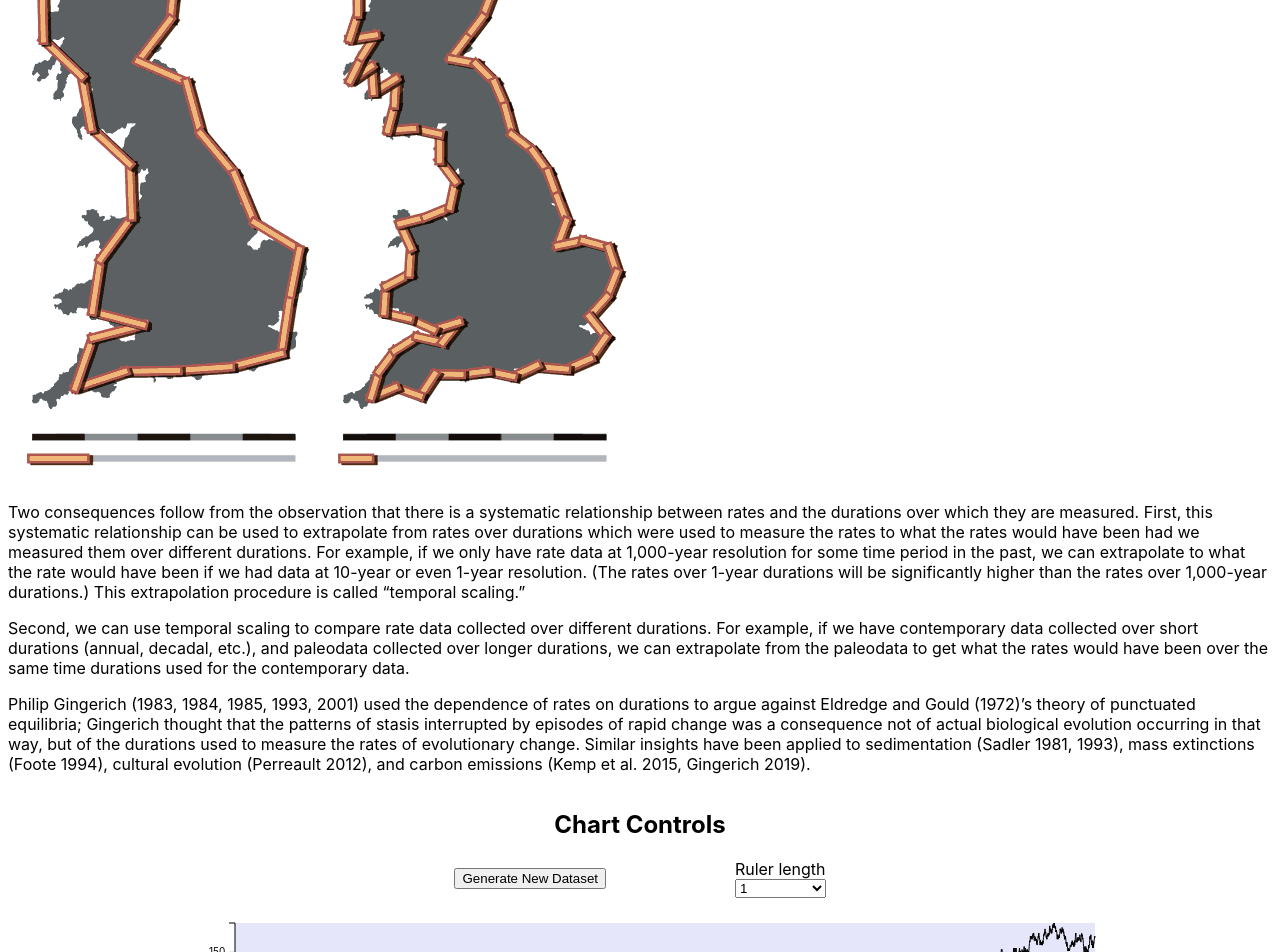
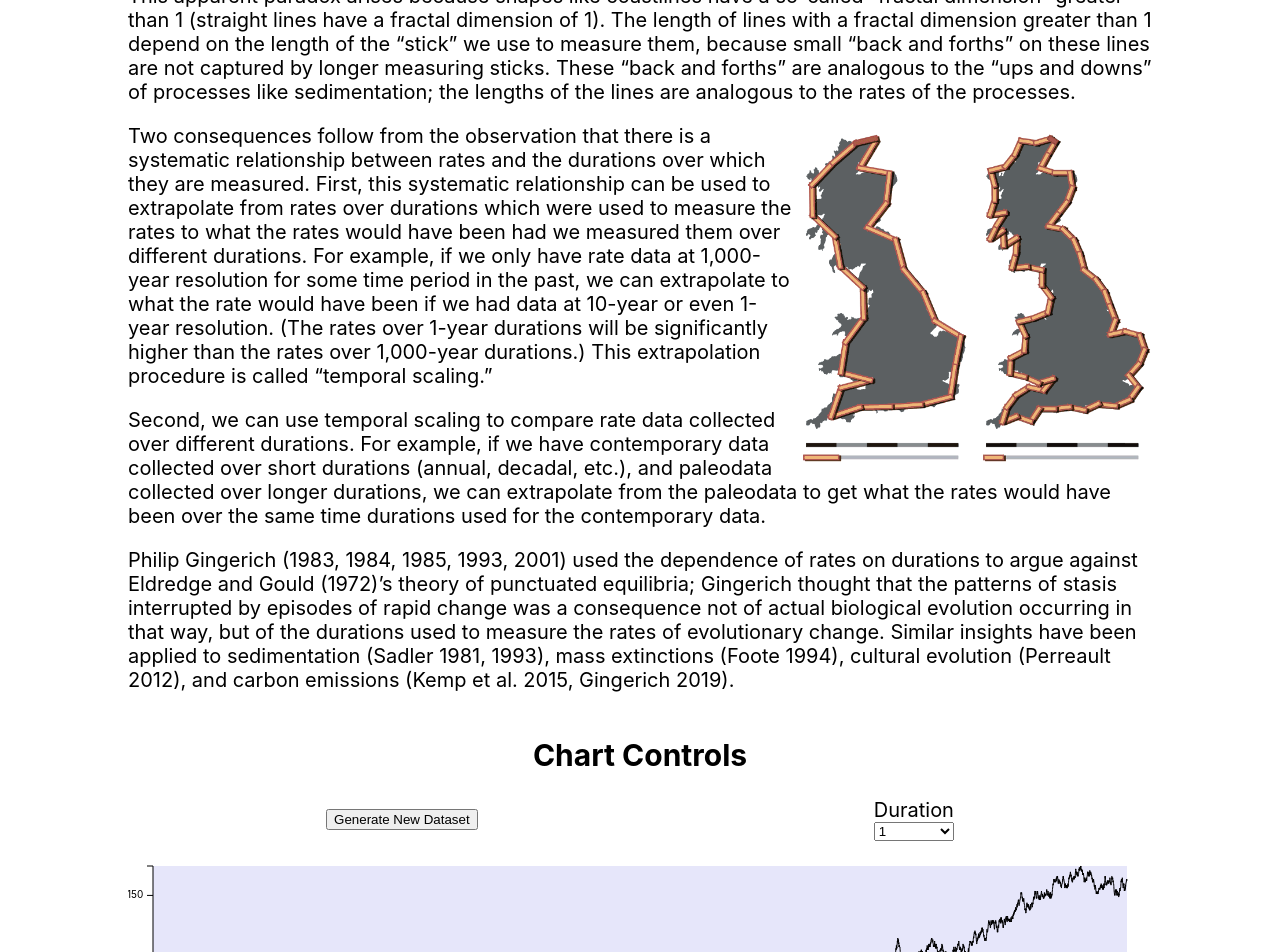
Before and after one commit to scl963/temporal-scaling, a Next.js app: page / in a window 1280 px wide. Shown: the part 680-1632 px from the top of the page. Built offline with nearby package versions, Linux system fonts and the light colour scheme.

Commit message:
Text styling updates

```diff
--- /dev/null
+++ b/components/Chart/ChartSection.tsx
@@ -0,0 +1,100 @@
+import React, { ChangeEvent } from "react";
+import { LineChart } from "../../components/Chart/LineChart";
+import { Scatterplot } from "../../components/Chart/Scatterplot";
+import { generateRandomWalkData } from "../../utils/generateRandomWalkData";
+import styles from "../../styles/ChartSection.module.css";
+
+type MeasurementOption = "1" | "2" | "5" | "10" | "20" | "50" | "100" | "200";
+
+const measurementOptions: MeasurementOption[] = [
+  "1",
+  "2",
+  "5",
+  "10",
+  "20",
+  "50",
+  "100",
+  "200",
+];
+
+export default function ChartSection() {
+  const [randomWalkData, setRandomWalkData] = React.useState(() =>
+    generateRandomWalkData()
+  );
+  const [selectedMeasurementOption, setSelectedMeasurementOption] =
+    React.useState<MeasurementOption>(measurementOptions[0]);
+  const [logTenData, setlogTenData] = React.useState(new Map());
+
+  const logTenGraphData = React.useMemo(() => {
+    let graphData: { x: number; y: number }[] = [];
+    logTenData.forEach(({ logTenRate, logTenDuration }, key) =>
+      graphData.push({
+        x: logTenDuration,
+        y: logTenRate,
+      })
+    );
+    return graphData.sort((a, b) => a.x - b.x);
+  }, [logTenData]);
+
+  const regenerateData = () => {
+    const newData = generateRandomWalkData();
+    setRandomWalkData(newData);
+    setlogTenData(new Map());
+  };
+
+  const handleMeasurementOptionChange = (e: ChangeEvent<HTMLSelectElement>) => {
+    setSelectedMeasurementOption(e.target.value as MeasurementOption);
+  };
+
+  React.useEffect(() => {
+    if (!logTenData.has(selectedMeasurementOption)) {
+      let rates = [];
+      for (
+        let i = Number(selectedMeasurementOption);
+        i < randomWalkData.length;
+        i += Number(selectedMeasurementOption)
+      ) {
+        const prevPointIndex = i - Number(selectedMeasurementOption);
+        const prevPoint = randomWalkData[prevPointIndex];
+        const currPoint = randomWalkData[i];
+        const rate =
+          Math.abs(currPoint.y - prevPoint.y) /
+          Math.abs(currPoint.x - prevPoint.x);
+        rates.push(rate);
+      }
+
+      const avgRate = rates.reduce((a, b) => a + b, 0) / rates.length;
+      const logTenDuration = Math.log10(Number(selectedMeasurementOption));
+      const logTenRate = Math.log10(avgRate);
+
+      const newDataPoint = { logTenRate, logTenDuration };
+      const newLogTenData = new Map(logTenData);
+      newLogTenData.set(selectedMeasurementOption, newDataPoint);
+      setlogTenData(newLogTenData);
+    }
+  }, [selectedMeasurementOption, randomWalkData, logTenData]);
+
+  return (
+    <>
+      <div className={styles.chartControlContainer}>
+        <h2>Chart Controls</h2>
+        <div className={styles.chartControlContent}>
+          <button onClick={regenerateData}>Generate New Dataset</button>
+          <div className={styles.dropdownContainer}>
+            <label htmlFor="measurement-options">Duration</label>
+            <select
+              id="measurement-options"
+              onChange={handleMeasurementOptionChange}
+            >
+              {measurementOptions.map((measurementOption) => (
+                <option key={measurementOption}>{measurementOption}</option>
+              ))}
+            </select>
+          </div>
+        </div>
+      </div>
+      <LineChart data={randomWalkData} />
+      <Scatterplot data={logTenGraphData} />
+    </>
+  );
+}
--- a/components/Chart/LineChart.tsx
+++ b/components/Chart/LineChart.tsx
@@ -7,7 +7,7 @@ import { useCreateScales } from "../../hooks/useCreateScales";
 import { ChartData } from "../../types";
 
 const chartSettings = {
-  marginLeft: 75,
+  marginLeft: 25,
   marginRight: 25,
   marginTop: 25,
   marginBottom: 25,
@@ -24,7 +24,7 @@ export function LineChart({ data }: { data: ChartData }) {
   }, []);
 
   return (
-    <div style={{ width: "75vw" }}>
+    <div style={{ width: "100%" }}>
       <div
         className="Chart__wrapper"
         // @ts-ignore
--- a/components/Chart/Scatterplot.tsx
+++ b/components/Chart/Scatterplot.tsx
@@ -8,7 +8,7 @@ import { Axis } from "./Axis";
 import { Line } from "./Line";
 
 const chartSettings = {
-  marginLeft: 75,
+  marginLeft: 25,
   marginRight: 25,
   marginTop: 25,
   marginBottom: 25,
@@ -40,7 +40,7 @@ export function Scatterplot({ data }: { data: ChartData }) {
   }, [yIntercept, data, slope]);
 
   return (
-    <div style={{ width: "75vw" }}>
+    <div style={{ width: "100%" }}>
       <div
         className="Chart__wrapper"
         // @ts-ignore
--- a/pages/api/hello.ts
+++ /dev/null
@@ -1,13 +0,0 @@
-// Next.js API route support: https://nextjs.org/docs/api-routes/introduction
-import type { NextApiRequest, NextApiResponse } from 'next'
-
-type Data = {
-  name: string
-}
-
-export default function handler(
-  req: NextApiRequest,
-  res: NextApiResponse<Data>
-) {
-  res.status(200).json({ name: 'John Doe' })
-}
--- a/pages/index.tsx
+++ b/pages/index.tsx
@@ -1,94 +1,30 @@
 import Head from "next/head";
 import Image from "next/image";
-import React, { ChangeEvent } from "react";
-import { LineChart } from "../components/Chart/LineChart";
-import { Scatterplot } from "../components/Chart/Scatterplot";
-import styles from "../styles/Home.module.css";
-import { generateRandomWalkData } from "../utils/generateRandomWalkData";
+import React from "react";
 import coarseCoastline from "../public/fractal-coastline-100km.png";
 import fineCoastline from "../public/fractal-coastline-50km.png";
+import styles from "../styles/Home.module.css";
+import dynamic from "next/dynamic";
 
-type MeasurementOption = "1" | "2" | "5" | "10" | "20" | "50" | "100" | "200";
-
-const measurementOptions: MeasurementOption[] = [
-  "1",
-  "2",
-  "5",
-  "10",
-  "20",
-  "50",
-  "100",
-  "200",
-];
+const DynamicChartSection = dynamic(
+  () => import("../components/Chart/ChartSection"),
+  {
+    ssr: false,
+  }
+);
 
 export default function Home() {
-  const [randomWalkData, setRandomWalkData] = React.useState(() =>
-    generateRandomWalkData()
-  );
-  const [selectedMeasurementOption, setSelectedMeasurementOption] =
-    React.useState<MeasurementOption>(measurementOptions[0]);
-  const [logTenData, setlogTenData] = React.useState(new Map());
-
-  const logTenGraphData = React.useMemo(() => {
-    let graphData: { x: number; y: number }[] = [];
-    logTenData.forEach(({ logTenRate, logTenDuration }, key) =>
-      graphData.push({
-        x: logTenDuration,
-        y: logTenRate,
-      })
-    );
-    return graphData.sort((a, b) => a.x - b.x);
-  }, [logTenData]);
-
-  const regenerateData = () => {
-    const newData = generateRandomWalkData();
-    setRandomWalkData(newData);
-    setlogTenData(new Map());
-  };
-
-  const handleMeasurementOptionChange = (e: ChangeEvent<HTMLSelectElement>) => {
-    setSelectedMeasurementOption(e.target.value as MeasurementOption);
-  };
-
-  React.useEffect(() => {
-    if (!logTenData.has(selectedMeasurementOption)) {
-      let rates = [];
-      for (
-        let i = Number(selectedMeasurementOption);
-        i < randomWalkData.length;
-        i += Number(selectedMeasurementOption)
-      ) {
-        const prevPointIndex = i - Number(selectedMeasurementOption);
-        const prevPoint = randomWalkData[prevPointIndex];
-        const currPoint = randomWalkData[i];
-        const rate =
-          Math.abs(currPoint.y - prevPoint.y) /
-          Math.abs(currPoint.x - prevPoint.x);
-        rates.push(rate);
-      }
-
-      const avgRate = rates.reduce((a, b) => a + b, 0) / rates.length;
-      const logTenDuration = Math.log10(Number(selectedMeasurementOption));
-      const logTenRate = Math.log10(avgRate);
-
-      const newDataPoint = { logTenRate, logTenDuration };
-      const newLogTenData = new Map(logTenData);
-      newLogTenData.set(selectedMeasurementOption, newDataPoint);
-      setlogTenData(newLogTenData);
-    }
-  }, [selectedMeasurementOption, randomWalkData, logTenData]);
-
   return (
-    <div className={styles.container}>
+    <>
       <Head>
         <title>Temporal Scaling</title>
         <meta name="description" content="Temporal Scaling Demo" />
         <link rel="icon" href="/favicon.ico" />
       </Head>
 
-      <main className={styles.main}>
-        <h1>Temporal Scaling</h1>
-        <article>
+      <main>
+        <article className={styles.article}>
+          <h1 className={styles.title}>Temporal Scaling</h1>
           <p>
             Rates are not, in general, independent of the durations over which
             they are measured. In fact, rates are only independent of the
@@ -116,7 +52,7 @@ export default function Home() {
             and shorter durations produce higher rates. To see why this might be
             the case, consider a spatial analogy: the length of a coastline.
             Mandelbrot (1982) famously posed the “coastline paradox” as follows:
-            as the measuring “stick” we use to measure a shape like a coastline
+            as the “measuring stick” we use to measure a shape like a coastline
             gets smaller, the measured length of the coastline gets bigger. The
             paradox is that this implies that the coastline is infinitely long
             for an infinitesimally small measuring stick!
@@ -132,11 +68,26 @@ export default function Home() {
             the lengths of the lines are analogous to the rates of the
             processes.
           </p>
-          <Image
-            src={coarseCoastline}
-            alt="A map of the coastline of Great Britain, with rulers of 62 miles in length overlaid on the coastline resulting in a coarse measurement and leaving out finer details of the coastline."
-          />
-          <Image src={fineCoastline} alt="" />
+          <div className={styles.imageContainer}>
+            <Image
+              src={coarseCoastline}
+              alt="A map of the coastline of Great Britain, with measuring sticks of 62 miles in length
+            overlaid on the coastline resulting in a coarse (and therefore smaller)
+            measurement and leaving out finer details."
+              loading="lazy"
+              height={347}
+              width={180}
+            />
+            <Image
+              src={fineCoastline}
+              alt="A second map of the coastline of Great Britain,
+             with measuring sticks of 31 miles in length overlaid on the coastline,
+             resulting in a more precise (and longer) measurement of the overall length."
+              loading="lazy"
+              height={347}
+              width={180}
+            />
+          </div>
           <p>
             Two consequences follow from the observation that there is a
             systematic relationship between rates and the durations over which
@@ -170,27 +121,9 @@ export default function Home() {
             mass extinctions (Foote 1994), cultural evolution (Perreault 2012),
             and carbon emissions (Kemp et al. 2015, Gingerich 2019).
           </p>
+          <DynamicChartSection />
         </article>
-        <div className={styles.chartControlContainer}>
-          <h2>Chart Controls</h2>
-          <div className={styles.chartControlContent}>
-            <button onClick={regenerateData}>Generate New Dataset</button>
-            <div className={styles.dropdownContainer}>
-              <label htmlFor="measurement-options">Ruler length</label>
-              <select
-                id="measurement-options"
-                onChange={handleMeasurementOptionChange}
-              >
-                {measurementOptions.map((measurementOption) => (
-                  <option key={measurementOption}>{measurementOption}</option>
-                ))}
-              </select>
-            </div>
-          </div>
-        </div>
-        <LineChart data={randomWalkData} />
-        <Scatterplot data={logTenGraphData} />
       </main>
-    </div>
+    </>
   );
 }
--- /dev/null
+++ b/styles/ChartSection.module.css
@@ -0,0 +1,21 @@
+.chartControlContainer {
+  align-items: center;
+  display: flex;
+  flex-direction: column;
+  justify-content: flex-start;
+  width: 100%;
+}
+
+.chartControlContent {
+  align-items: center;
+  display: flex;
+  flex-direction: row;
+  justify-content: space-around;
+  width: 100%;
+}
+
+.dropdownContainer {
+  display: flex;
+  flex-direction: column;
+  justify-content: space-between;
+}
--- a/styles/Home.module.css
+++ b/styles/Home.module.css
@@ -1,70 +1,26 @@
-.container {
-  min-height: 100vh;
-  padding: 0 0.5rem;
-  display: flex;
-  flex-direction: column;
-  justify-content: center;
-  align-items: center;
+.article {
+  max-width: 70rem;
+  margin: auto;
+  padding: 1rem;
+  font-size: 1.25rem;
 }
 
-.main {
-  padding: 5rem 0;
-  flex: 1;
-  display: flex;
-  flex-direction: column;
-  justify-content: flex-start;
-  align-items: center;
-}
-
-.footer {
-  width: 100%;
-  height: 100px;
-  border-top: 1px solid #eaeaea;
-  display: flex;
-  justify-content: center;
-  align-items: center;
-}
-
-.chartControlContainer {
-  align-items: center;
-  display: flex;
-  flex-direction: column;
-  justify-content: flex-start;
-  width: 500px;
-}
-
-.chartControlContent {
-  align-items: center;
+.imageContainer {
   display: flex;
   flex-direction: row;
-  justify-content: space-around;
-  width: 100%;
-}
-
-.dropdownContainer {
-  display: flex;
-  flex-direction: column;
-  justify-content: space-between;
-}
-
-.title a {
-  color: #0070f3;
-  text-decoration: none;
-}
-
-.title a:hover,
-.title a:focus,
-.title a:active {
-  text-decoration: underline;
+  float: right;
+  justify-content: center;
 }
 
 .title {
-  margin: 0;
+  color: #48604b;
+  font-size: 4rem;
   line-height: 1.15;
-  font-size: 4rem;
+  text-align: center;
 }
 
-.title,
-.description {
-  text-align: center;
+@media (min-width: 680px) {
+  .article {
+    padding: 1rem 3rem;
+  }
 }
```
